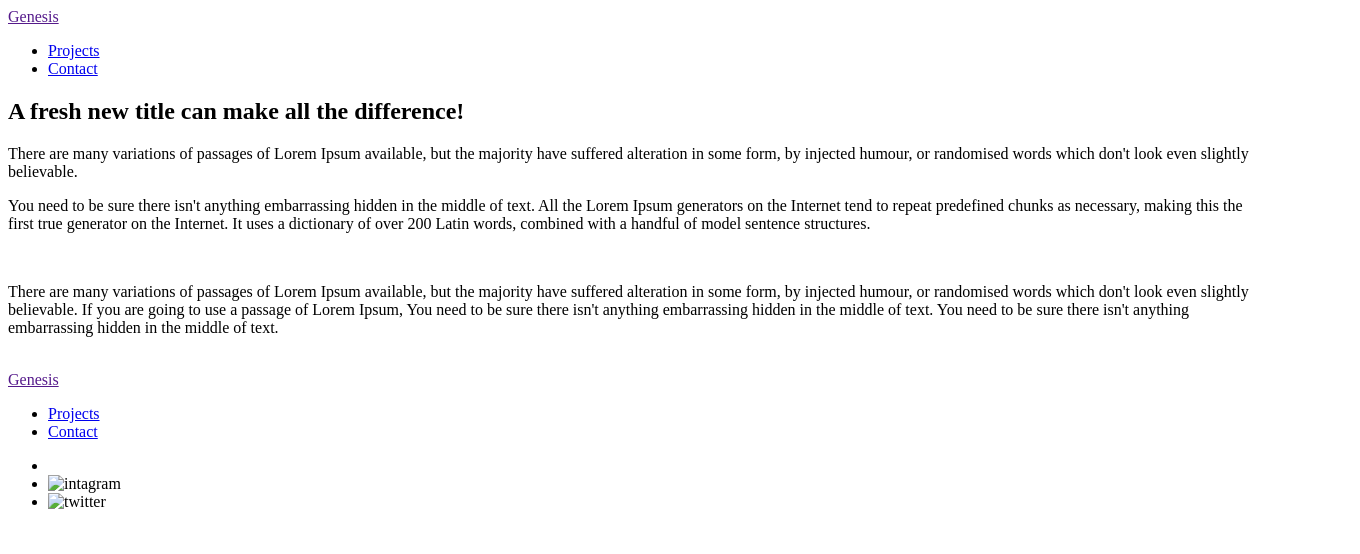
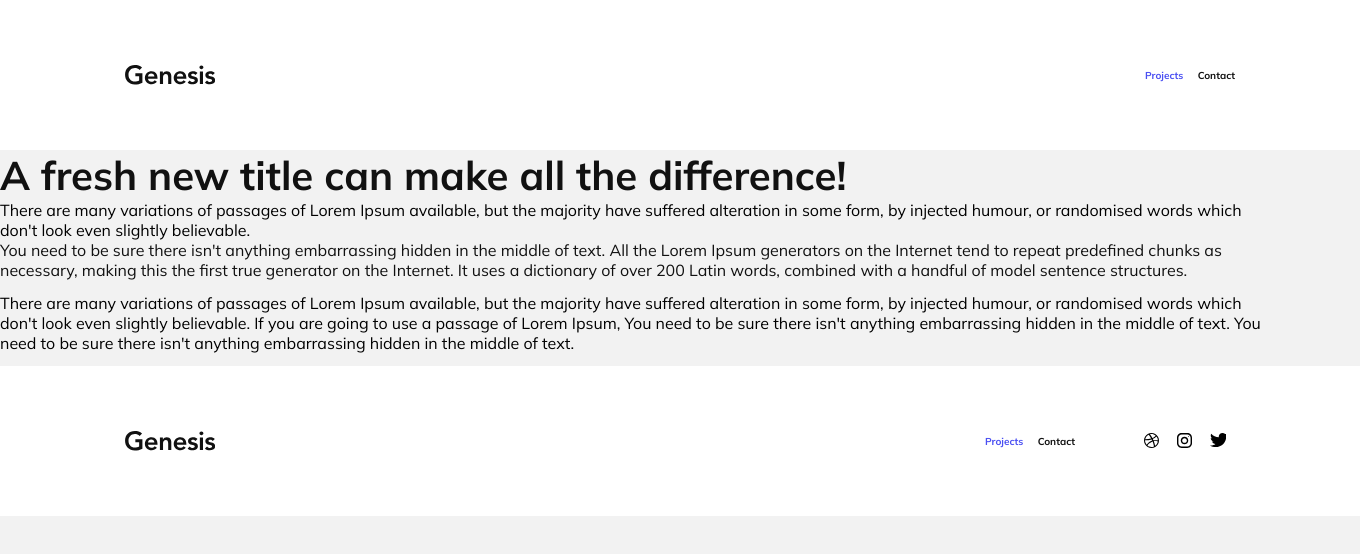
Before and after one commit to ElisyanBot/lektion-11, a plain HTML site: page html/projects.html in a window 1280 px wide. Shown: the whole page, 1360 px wide, since content can reach past the window. Drawn offline with Linux system fonts and the light colour scheme.

Commit message:
nav and footer styles added + som global settings

```diff
--- a/pages/projects.html
+++ b/html/projects.html
@@ -4,18 +4,25 @@
     <meta charset="UTF-8">
     <meta http-equiv="X-UA-Compatible" content="IE=edge">
     <meta name="viewport" content="width=device-width, initial-scale=1.0">
-    <title>Document</title>
+    <!--fonts-->
+        <!--Mulish: 400, 700-->
+        <link rel="preconnect" href="https://fonts.gstatic.com">
+        <link href="https://fonts.googleapis.com/css2?family=Mulish:wght@400;700&display=swap" rel="stylesheet">
+    <!--stylesheets-->
+    <link rel="stylesheet" href="../styles/projects.css">
+
+    <title>Projects</title>
 </head>
 <body>
     <header>
         <nav>
-            <div class="logo"><a href="" class="logoLink">Genesis</a></div>
+            <div class="logo"><a href="../index.html" class="logoLink">Genesis</a></div>
             <ul>
                 <li class="navItem">
-                    <a href="pages/projects.html" class="navLink selectedNavLink">Projects</a>
+                    <a href="projects.html" class="navLink selectedNavLink">Projects</a>
                 </li> <!--diffrent style when selected - for esaier navigation-->
                 <li class="navItem">
-                    <a href="pages/contact.html" class="navLink">Contact</a>
+                    <a href="contact.html" class="navLink">Contact</a>
                 </li>
             </ul>
         </nav>
@@ -64,21 +71,23 @@
     </section>
      <!--footer content start here!-->
      <footer>
-        <div class="logo"><a href="" class="logoLink">Genesis</a></div>
+        <nav class="navFooter">
+            <div class="logo"><a href="../index.html" class="logoLink">Genesis</a></div>
             <ul>
                 <li class="navItem">
-                <a href="pages/projects.html" class="navLink selectedNavLink">Projects</a>
+                    <a href="projects.html" class="navLink selectedNavLink">Projects</a>
                 </li> <!--diffrent style when selected - for esaier navigation-->
                 <li class="navItem">
-                <a href="pages/contact.html" class="navLink">Contact</a>
+                    <a href="contact.html" class="navLink">Contact</a>
                 </li>
             </ul>
+         </nav>
+            <div class="socialMediaList">
+                <svg class="SocialMediaLogos"> <use xlink:href ="../svg/dribbble-logo.svg#dribbble"></use> </svg>
+                <svg class="SocialMediaLogos"><use xlink:href ="../svg/instagram.svg#instagram"></use></svg>
+                <svg class="SocialMediaLogos"><use xlink:href ="../svg/twitter-logo.svg#twitter"></use></svg>
+            </div>
 
-        <ul class="socialMediaList">
-            <li class="SocialMediaLogos"><img src="img/svg/" alt="" class="socialMidiaSvgs"></li>
-            <li class="SocialMediaLogos"><img src="img/svg/" alt="intagram" class="socialMidiaSvgs"></li>
-            <li class="SocialMediaLogos"><img src="img/svg" alt="twitter" class="socialMidiaSvgs"></li>
-        </ul>
     </footer>
 
 </body>
--- /dev/null
+++ b/styles/_footer.scss
@@ -0,0 +1,46 @@
+footer{
+    /*look at the gobal for ref with the @mixins*/
+    @include globalPageSettings (15rem);
+    @include flex(row, flex-start, center);
+
+    .navFooter{
+        width: 95rem;
+        margin: auto 3rem auto auto;
+
+
+        @include flex(row, space-between, center);
+
+        ul{
+            display: flex;
+            justify-content: space-between;
+
+            width: 9rem;
+
+                .navLink{
+                    font-weight: 700;
+                }
+
+                .navLink:hover{
+                    text-decoration: underline;
+                }
+
+        }
+    }
+
+    .selectedNavLink{
+        color: $secondTextColor;
+    }
+
+    .socialMediaList{
+        display: flex;
+        justify-content: space-around;
+        width: 10rem;
+        margin: auto auto auto 3rem;
+
+        .SocialMediaLogos{
+            width: 1.6rem;
+            height: 1.6rem;
+        }
+
+    }
+}
--- /dev/null
+++ b/styles/_global.scss
@@ -0,0 +1,70 @@
+*{
+    margin: 0;
+    padding: 0;
+    box-sizing: 0;
+}
+
+html{
+    font-size: 62.5%;
+    /*1rem = 10px*/
+    font-family: 'Mulish', sans-serif;
+    /*global font - Mulish*/
+}
+
+body{
+    background-color: #F2F2F2;
+}
+
+/*overall colors*/
+$mainTextColor: #111111;
+$secondTextColor: #4A4FF2;
+
+/*standard tags*/
+a{
+    text-decoration: none;
+    color: $mainTextColor;
+}
+
+li{
+    list-style: none;
+}
+
+/*mixins*/
+@mixin flex ($direction, $justify-cont, $align-items) {
+    display: flex;
+    flex-direction: $direction;
+    justify-content: $justify-cont;
+    align-items: $align-items;
+
+    /*@include flex*/
+    /*fungerar som en javascript/c# funktion*/
+}
+
+@mixin globalPageSettings ($height) {
+    background-color: #ffffff;
+    width: 136rem;
+    height: $height;
+    margin: auto;
+
+
+}
+
+
+/*overall classes*/
+.article_heading{
+    color: $mainTextColor;
+    font-weight: 700;
+    font-size: 4rem;
+
+}
+
+.article_paragraph{
+    font-weight: 400;
+    font-size: 1.6rem;
+}
+
+.softGreyText{
+    color: $mainTextColor;
+    font-weight: 400;
+    font-size: 1.6rem;
+}
--- /dev/null
+++ b/styles/_nav.scss
@@ -0,0 +1,44 @@
+header{
+    @include globalPageSettings (15rem);
+    @include flex(row, flex-start, center);
+
+    nav{
+        width: 111rem;
+        margin: auto;
+
+        @include flex(row, space-between, center);
+
+        ul{
+
+            display: flex;
+            justify-content: space-between;
+
+            width: 9rem;
+
+            .navLink{
+                font-weight: 700;
+            }
+
+            .navLink:hover{
+                text-decoration: underline;
+            }
+        }
+    }
+
+    .selectedNavLink{
+        color: $secondTextColor;
+    }
+
+}
+
+.logo{
+    background-image: url(../svg/Logo.svg);
+    width: 9rem;
+    height: 2rem;
+
+    .logoLink{
+       opacity: 0;
+       font-size: 2rem;
+    }
+
+}
--- a/styles/contact.scss
+++ b/styles/contact.scss
@@ -0,0 +1,3 @@
+@import "global";
+@import "nav";
+@import "footer";
--- a/styles/index.scss
+++ b/styles/index.scss
@@ -0,0 +1,3 @@
+@import "global";
+@import "nav";
+@import "footer";
--- a/styles/projects.scss
+++ b/styles/projects.scss
@@ -0,0 +1,3 @@
+@import "global";
+@import "nav";
+@import "footer";
```
Also changed, not shown: html/contact.html (renamed from pages/contact.html, +26 -17 lines), index.html (+42 -26 lines), styles/contact.css (added), styles/generall.scss (deleted), styles/index.css (added), styles/projects.css (added), svg/Logo.svg (added), svg/dribbble-logo.svg (added), svg/instagram.svg (added), svg/twitter-logo.svg (added), 3 other files. Lines whose indentation alone changed are shown as unchanged.
